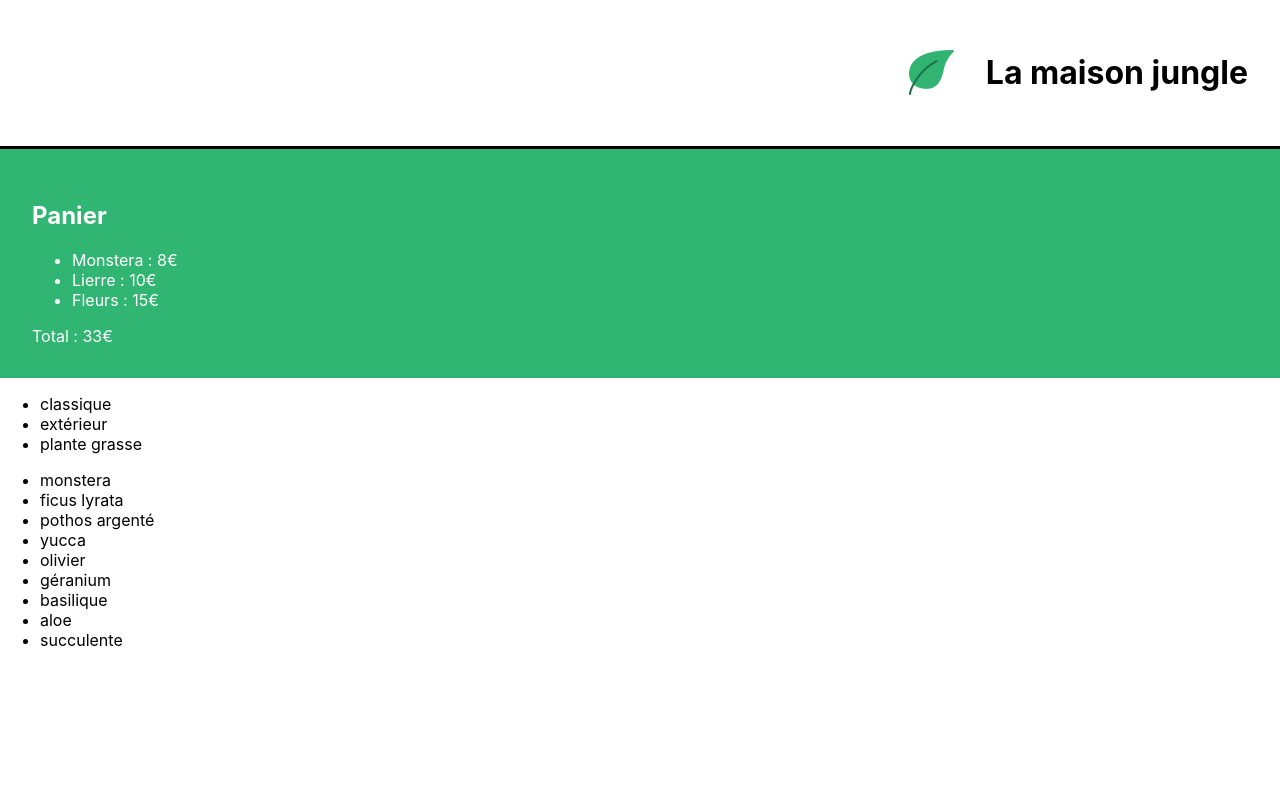
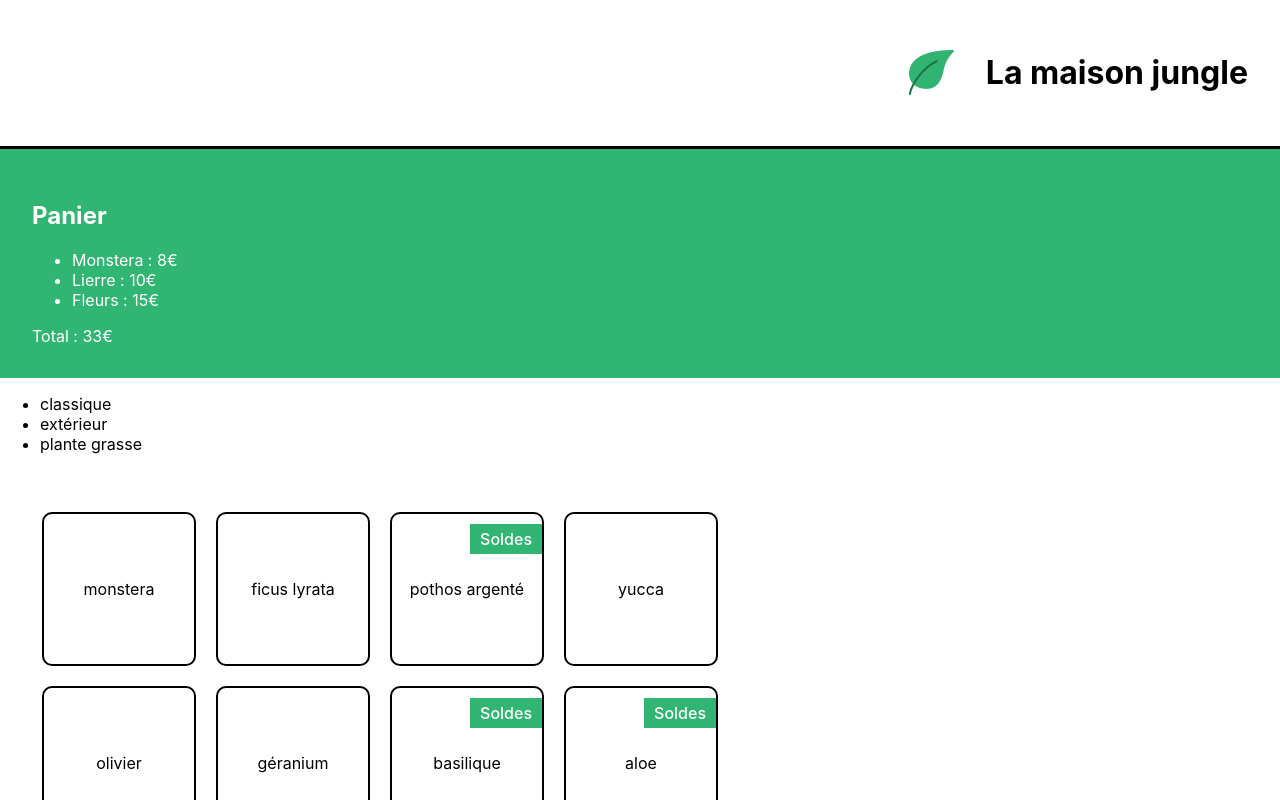
Before and after one commit to lulumush/la-maison-jungle, a React (Create React App) app: page / in a window 1280 px wide. Shown: the top 800 px of the page. Built offline with nearby package versions, Linux system fonts and the light colour scheme.

Commit message:
update shoppingList and plantList

```diff
--- a/src/components/ShoppingList.js
+++ b/src/components/ShoppingList.js
@@ -1,4 +1,5 @@
 import { plantList } from '../datas/plantList'
+import '../styles/ShoppingList.css'
 
 function ShoppingList() {
 	const categories = plantList.reduce(
@@ -14,9 +15,12 @@
 					<li key={cat}>{cat}</li>
 				))}
 			</ul>
-			<ul>
+			<ul className='lmj-plant-list'>
 				{plantList.map((plant) => (
-					<li key={plant.id}>{plant.name}</li>
+					<li key={plant.id} className='lmj-plant-item'>
+						{plant.name}
+						{plant.isSpecialOffer && <div className='lmj-sales'>Soldes</div>}
+					</li>
 				))}
 			</ul>
 		</div>
--- a/src/datas/plantList.js
+++ b/src/datas/plantList.js
@@ -2,8 +2,7 @@
 	{
 		name: 'monstera',
 		category: 'classique',
-		id: '1ed',
-        isBestSale: true
+		id: '1ed'
 	},
 	{
 		name: 'ficus lyrata',
@@ -13,7 +12,8 @@
 	{
 		name: 'pothos argenté',
 		category: 'classique',
-		id: '3sd'
+		id: '3sd',
+		isSpecialOffer: true
 	},
 	{
 		name: 'yucca',
@@ -33,12 +33,14 @@
 	{
 		name: 'basilique',
 		category: 'extérieur',
-		id: '7ie'
+		id: '7ie',
+		isSpecialOffer: true
 	},
 	{
 		name: 'aloe',
 		category: 'plante grasse',
-		id: '8fp'
+		id: '8fp',
+		isSpecialOffer: true
 	},
 	{
 		name: 'succulente',
--- /dev/null
+++ b/src/styles/ShoppingList.css
@@ -0,0 +1,30 @@
+.lmj-plant-list {
+	list-style-type: none;
+	padding: 32px;
+	display: flex;
+	flex-wrap: wrap;
+	max-width: 800px;
+}
+
+.lmj-plant-item {
+	border: solid 2px black;
+	border-radius: 10px;
+	height: 150px;
+	width: 150px;
+	margin: 10px;
+	display: flex;
+	align-items: center;
+	justify-content: center;
+	flex-direction: column;
+	position: relative;
+}
+
+.lmj-sales {
+	position: absolute;
+	right: 0px;
+	top: 10px;
+	font-weight: 500;
+	color: white;
+	padding: 5px 10px;
+	background-color: #31b572;
+}
```
